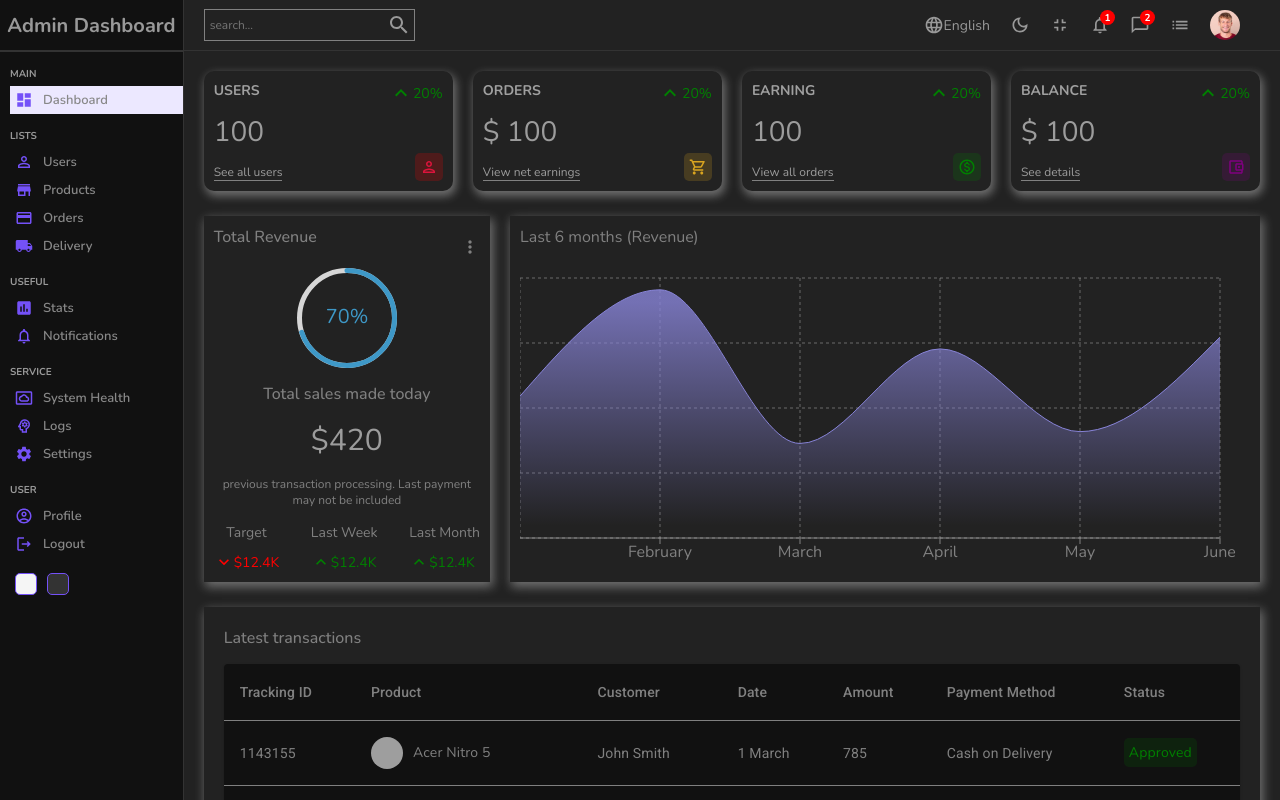
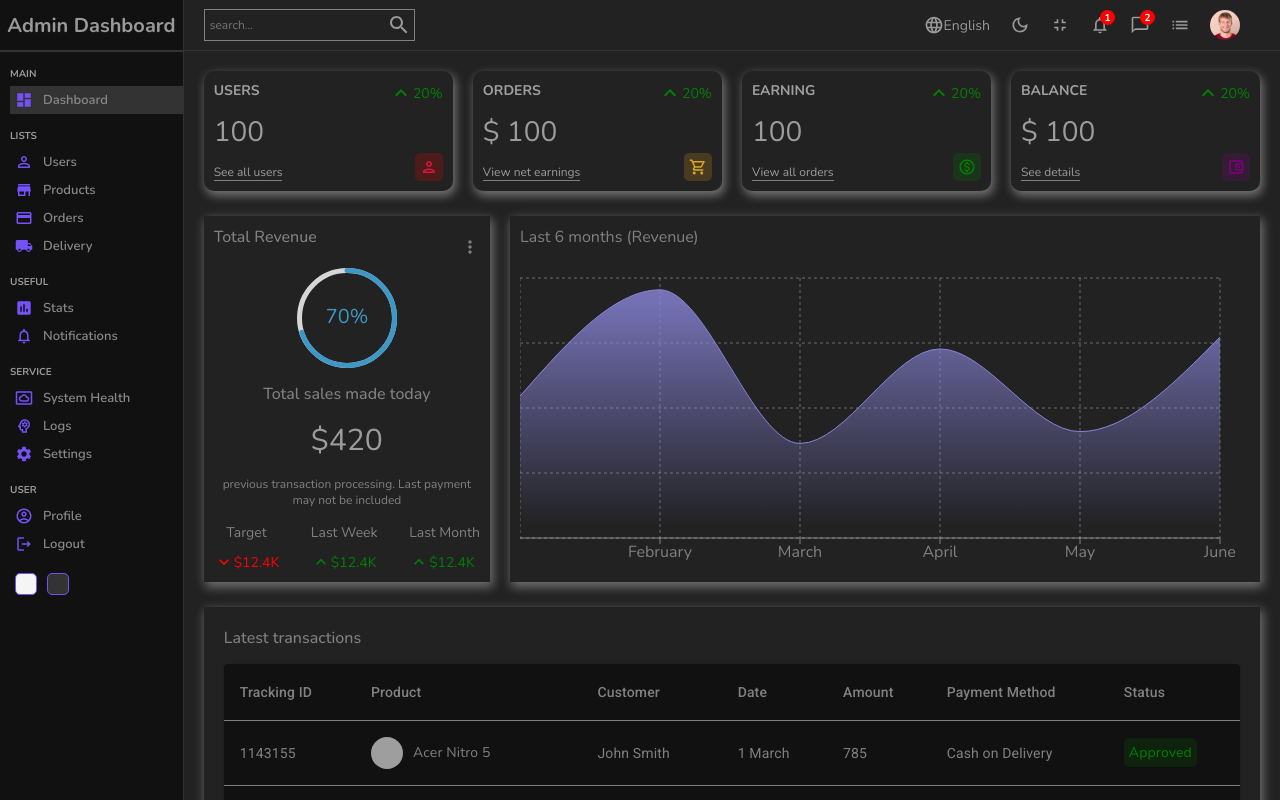
Before and after one commit to honorific/admin-dashboard, a React (Create React App) app: page / in a window 1280 px wide. In both pictures the pointer is over the item "Dashboard". Shown: the top 800 px of the page. Built offline with nearby package versions, Linux system fonts and the light colour scheme; grey boxes are pictures that could not be loaded.

Commit message:
implement dark mode  hover in sidebar

```diff
--- a/src/style/dark.scss
+++ b/src/style/dark.scss
@@ -42,5 +42,13 @@
     hr {
       border-color: #333;
     }
+
+    ul {
+      li {
+        &:hover {
+          background-color: #333;
+        }
+      }
+    }
   }
 }
```
